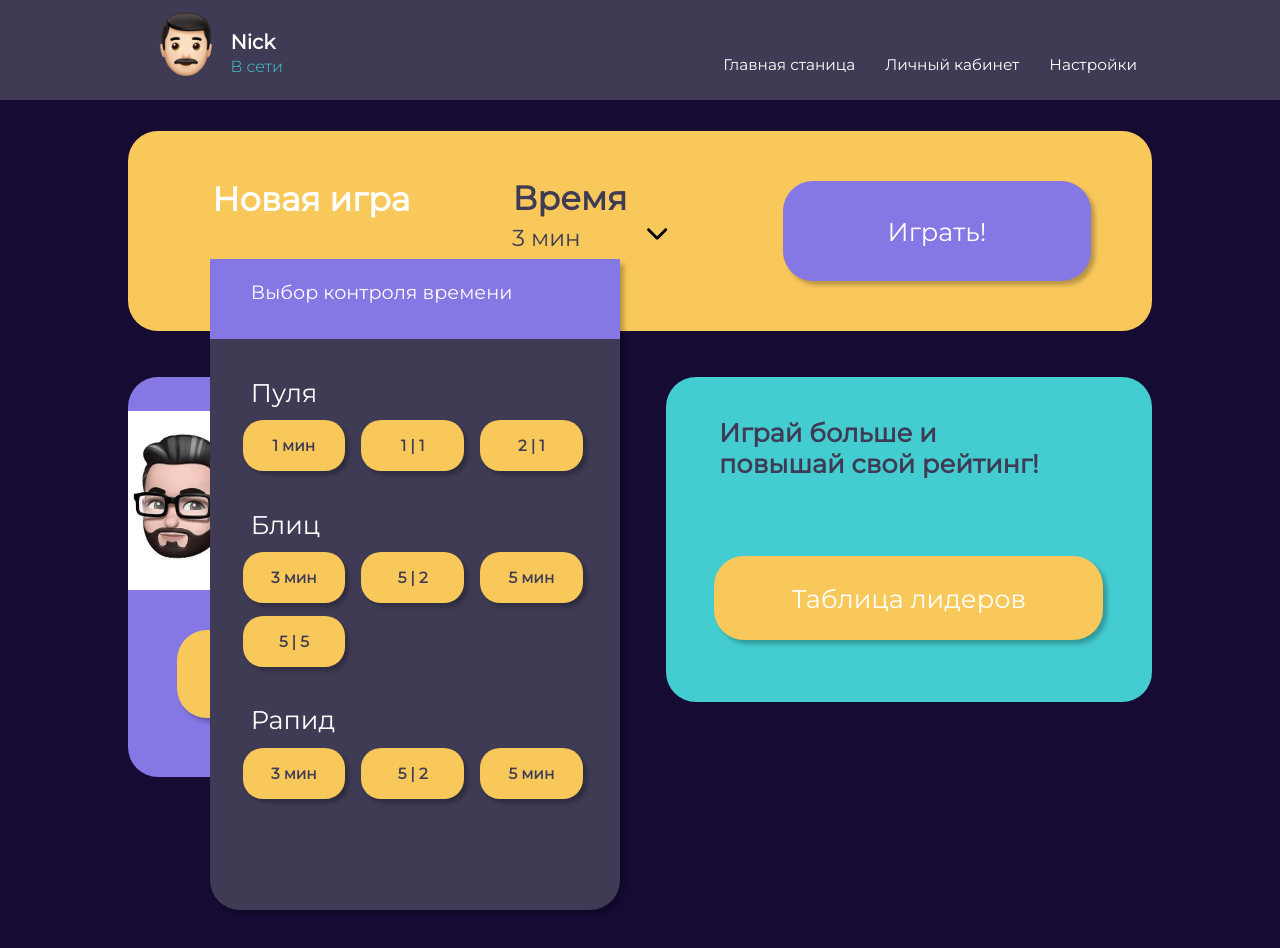
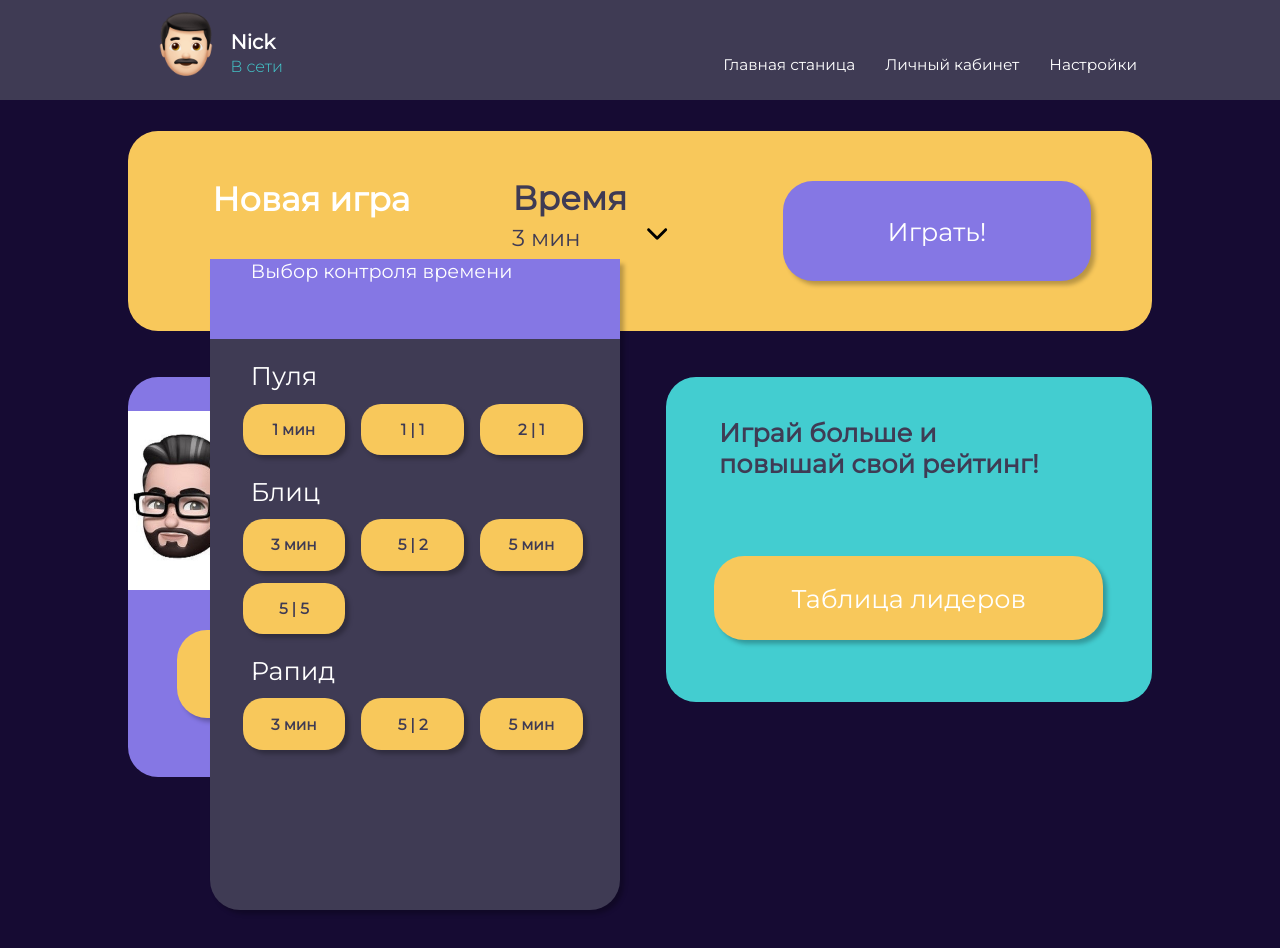
Before and after one commit to shk3t/ubershakmaty, a React (Create React App) app in the folder client/: page /main in a window 1280 px wide. Both pictures are taken after a click on the element 655 px from the left and 234 px from the top of the page. Shown: the top 948 px of the page. Built offline with nearby package versions, Linux system fonts and the light colour scheme.

Commit message:
Update DropDownPanel.module.css

```diff
--- a/client/src/styles/DropDownPanel.module.css
+++ b/client/src/styles/DropDownPanel.module.css
@@ -1,5 +1,4 @@
 .dropdown_content {
-    /*display: none;*/
     position: absolute;
     width: 40%;
     height: 650px;
@@ -9,31 +8,29 @@
     left: 8%;
     margin-top: 1.5%;
     border-radius: 0px 0px 30px 30px;
-    padding-top:0%;
+    padding-top: 0%;
 }
 
 .dropdown_content .panel {
-    background-color:rgba(133, 119, 228, 1.0);
+    background-color: rgba(133, 119, 228, 1.0);
     width: 100%;
     height: 10vh;
-    margin-top:-4%;
+    margin-top: -4%;
 }
 
 .dropdown_content .panel h2 {
-    color:white;
+    color: white;
     font-family: Montserrat;
     font-size: 1.5vw;
     font-weight: 500;
-    padding-top: 5%;
     padding-left: 10%;
 }
 
 .dropdown_content .mode h2 {
-    color:white;
+    color: white;
     font-family: Montserrat;
     font-size: 2.0vw;
     font-weight: 500;
-    padding-top: 4%;
     padding-left: 10%;
     margin-bottom: 0%;
 }
@@ -48,8 +45,7 @@
     margin-right: 4%;
     margin-top: 3%;
     cursor: pointer;
-
-    color:rgba(63, 59, 84, 1.0);
+    color: rgba(63, 59, 84, 1.0);
     font-family: Montserrat;
     font-size: 1.2vw;
     font-weight: 600;
@@ -64,7 +60,6 @@
     transition: 0.4s;
 }
 
-
 .modeButton {
     background-color: rgba(248, 200, 91, 1.0);
     box-shadow: 4px 4px 4px rgba(0, 0, 0, 0.25);
@@ -73,10 +68,8 @@
     border: none;
     border-radius: 20px 20px 20px 20px;
     margin-right: 4%;
-    margin-top: 3%;
     cursor: pointer;
-
-    color:rgba(63, 59, 84, 1.0);
+    color: rgba(63, 59, 84, 1.0);
     font-family: Montserrat;
     font-size: 1.2vw;
     font-weight: 600;
```
